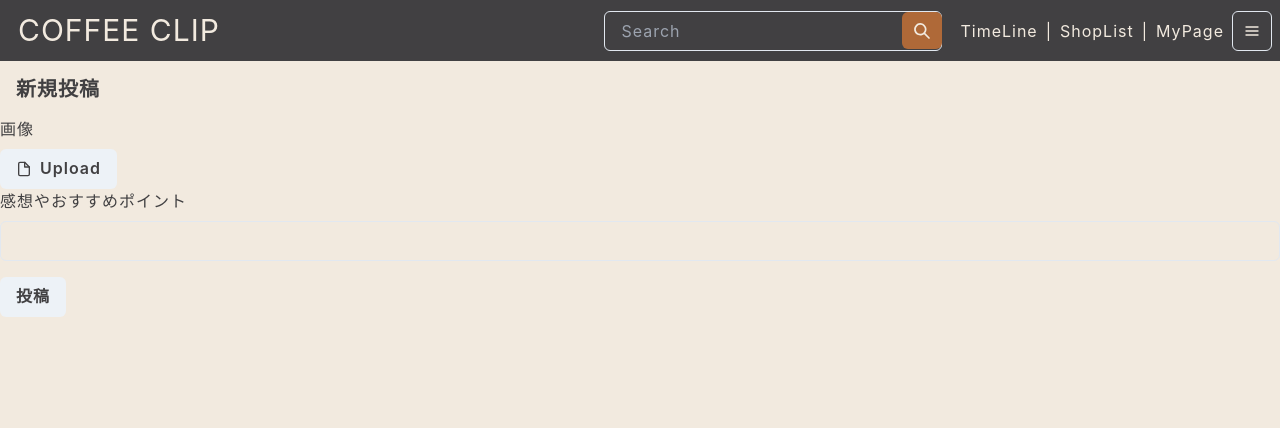
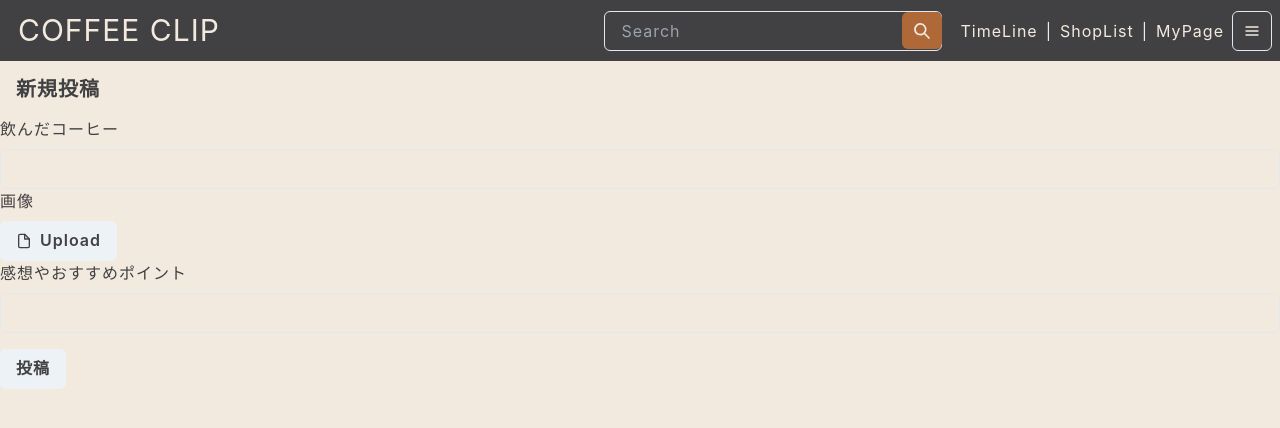
Before and after one commit to ccj7/coffee-clip, a Next.js app in the folder front/: page /user/new-review in a window 1280 px wide. Shown: the top 428 px of the page. Built offline with nearby package versions, Linux system fonts and the light colour scheme; no server answers; sample sign-in values are in the browser's storage.

Commit message:
feat: 飲んだコーヒーのinputを追加

```diff
--- a/front/pages/user/new-review.tsx
+++ b/front/pages/user/new-review.tsx
@@ -50,6 +50,11 @@ const NewReview: WithGetAccessControl<VFC> = () => {
       </Heading>
       <FormProvider {...methods}>
         <form onSubmit={methods.handleSubmit(onSubmit)}>
+          <InputForm
+            thema="coffee_name"
+            text="飲んだコーヒー"
+            defaultValue=""
+          />
           <ImageUpload
             // TODO thema textを修正
             thema="image"
```
